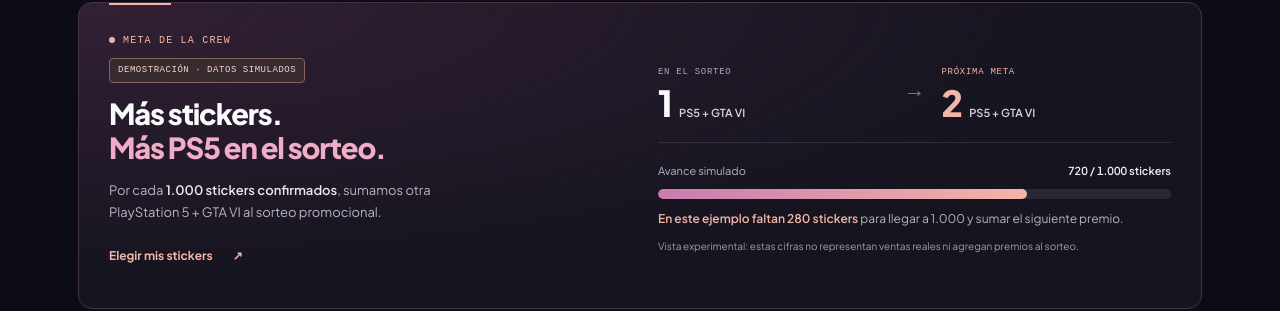
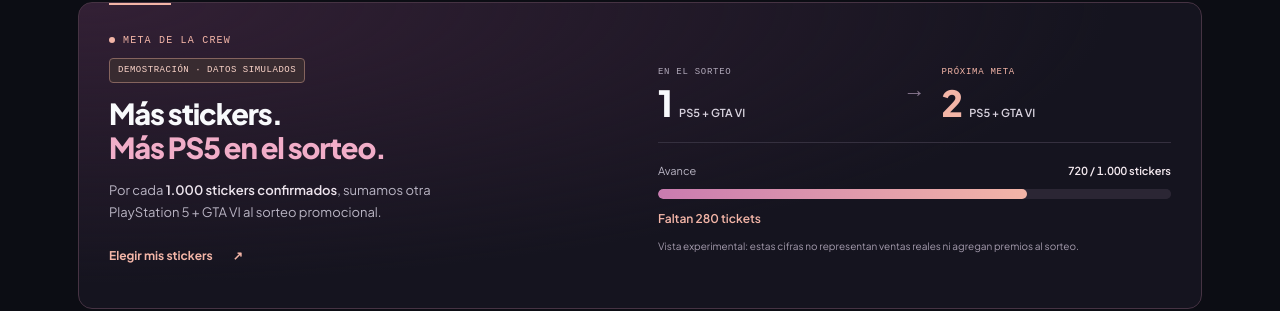
Before and after one commit to pixelhard2-code/gta6-hub, a Next.js app: page /sorteos in a window 1280 px wide. Shown: the part 1118-1429 px from the top of the page. Built offline with nearby package versions, Linux system fonts and the light colour scheme; no server answers.

Commit message:
Simplify giveaway progress and remaining-ticket copy

```diff
--- a/app/components/giveaway-milestone/GiveawayMilestone.tsx
+++ b/app/components/giveaway-milestone/GiveawayMilestone.tsx
@@ -21,7 +21,7 @@
   const progressId = useId();
   const milestone = readMilestone(GIVEAWAY_MILESTONE);
   if (!milestone) return null;
-  const { displayedStickers, updatedOn, demo, prizes, nextPrizes, progress, remaining, nextGoal } = milestone;
+  const { displayedStickers, updatedOn, demo, prizes, nextPrizes, progress, remaining } = milestone;
   const hasCount = displayedStickers !== null;
 
   return (
@@ -50,7 +50,7 @@
         </div>
 
         <div className={styles.progressHeading}>
-          <span id={progressId}>{demo ? "Avance simulado" : hasCount ? "Avance de este tramo" : "Próximo objetivo"}</span>
+          <span id={progressId}>{hasCount ? "Avance" : "Próximo objetivo"}</span>
           <strong>{hasCount ? `${numbers.format(progress)} / ` : ""}{numbers.format(STICKERS_PER_PRIZE)} stickers</strong>
         </div>
         {hasCount ? (
@@ -63,7 +63,7 @@
           />
         ) : <div className={styles.emptyTrack} aria-hidden="true" />}
         <p className={styles.goalNote}>
-          {hasCount ? <><strong>{demo ? "En este ejemplo faltan" : "Faltan"} {numbers.format(remaining)} stickers</strong> para llegar a {numbers.format(nextGoal)} y sumar el siguiente premio.</> : "El avance se publicará cuando esté confirmado el conteo de ventas."}
+          {hasCount ? <strong>Faltan {numbers.format(remaining)} tickets</strong> : "El avance se publicará cuando esté confirmado el conteo de ventas."}
         </p>
         <p className={styles.update}>
           {demo ? "Vista experimental: estas cifras no representan ventas reales ni agregan premios al sorteo." : hasCount && updatedOn ? <>Conteo publicado: {numbers.format(displayedStickers)} stickers · <time dateTime={updatedOn}>{dates.format(new Date(`${updatedOn}T00:00:00Z`))}</time></> : "1 premio inicial + 1 adicional por cada meta completada."}
```
